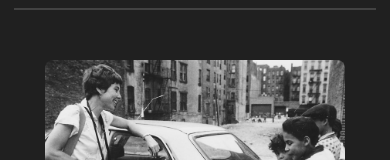
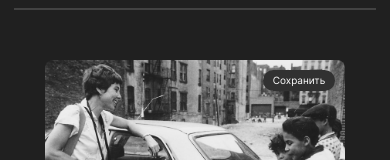
Before and after one commit to Exir74/movies-explorer-frontend, a React (Create React App) app: page /movies in a window 390 px wide. Shown: the part 295-455 px from the top of the page. Built offline with nearby package versions, Linux system fonts and the light colour scheme.

Commit message:
feat: card button done

```diff
--- a/src/components/App/App.js
+++ b/src/components/App/App.js
@@ -1,4 +1,4 @@
-import React, { useState } from 'react';
+import React, { useEffect, useState } from 'react';
 import { Route, Routes } from 'react-router-dom';
 import Header from '../Header/Header';
 import Main from '../Main/Main';
@@ -7,11 +7,16 @@ import Movies from '../Movies/Movies';
 import SavedMovies from '../SavedMovies/SavedMovies';
 
 function App() {
+  const width = window.innerWidth;
   const [isShortMovie, setIsShortMovie] = useState(true);
   const [isMyShortMovie, setIsMyShortMovie] = useState(true);
   const [isLoggedIn, setIsLoggedIn] = useState(true);
   const [currentUrl, setCurrentUrl] = useState('');
+  const [currentWidth, setCurrentWidth] = useState('');
   // const checkCurrentUrl = (currentUrl) => currentUrl === window.location.href;
+  useEffect(() => {
+    setCurrentWidth(width);
+  }, [width]);
   const isLoggedInHandler = () => {
     setIsLoggedIn(!isLoggedIn);
   };
@@ -40,6 +45,7 @@ function App() {
               isShortMovie={isShortMovie}
               isShortMovieHandler={isShortMovieHandler}
               setCurrentUrl={setCurrentUrl}
+              currentWidth={currentWidth}
             />
           )}
         />
@@ -50,6 +56,7 @@ function App() {
               isMyShortMovie={isMyShortMovie}
               isMyShortMovieHandler={isMyShortMovieHandler}
               setCurrentUrl={setCurrentUrl}
+              currentWidth={currentWidth}
             />
           )}
         />
--- a/src/components/Movies/Movies.js
+++ b/src/components/Movies/Movies.js
@@ -4,17 +4,21 @@ import MoviesCardList from '../MoviesCardList/MoviesCardList';
 
 import Preloader from '../Preloader/Preloader';
 
-function Movies({ isShortMovie, isShortMovieHandler, setCurrentUrl }) {
+function Movies({
+  isShortMovie, isShortMovieHandler, setCurrentUrl, currentWidth,
+}) {
   useEffect(() => {
     setCurrentUrl(window.location.href);
-  }, []);
+  }, [currentWidth]);
   return (
     <div className="movies">
       <SearchForm
         isShortMovie={isShortMovie}
         isShortMovieHandler={isShortMovieHandler}
       />
-      <MoviesCardList />
+      <MoviesCardList
+        currentWidth={currentWidth}
+      />
       <Preloader />
     </div>
   );
--- a/src/components/MoviesCard/MoviesCard.css
+++ b/src/components/MoviesCard/MoviesCard.css
@@ -92,6 +92,11 @@
   transition: 0.7s opacity ease;
 
 }
+
+.card__save-btn_mobile {
+  opacity: 1;
+}
+
 
 .card__save-btn_enable {
   opacity: 1;
@@ -195,6 +200,14 @@
     margin: 10px 10px 0 0;
   }
 
+  .card__delete-btn {
+    opacity: 1;
+  }
+
+  .card__save-btn {
+    opacity: 1;
+  }
+
   .card__title {
     margin: 0;
     font-size: 12px;
--- a/src/components/MoviesCardList/MoviesCardList.js
+++ b/src/components/MoviesCardList/MoviesCardList.js
@@ -3,7 +3,7 @@ import React from 'react';
 import MoviesCard from '../MoviesCard/MoviesCard';
 import { testCardsArr } from '../../utils/constants';
 
-function MoviesCardList() {
+function MoviesCardList({ currentWidth }) {
   return (
     <section className="cards">
       <div className="cards__items">
@@ -15,6 +15,7 @@ function MoviesCardList() {
             duration={card.duration}
             nameRu={card.nameRU}
             link={card.link}
+            currentWidth={currentWidth}
           />
         ))}
       </div>
--- a/src/components/SavedMovies/SavedMovies.js
+++ b/src/components/SavedMovies/SavedMovies.js
@@ -3,7 +3,9 @@ import SearchForm from '../SearchForm/SearchForm';
 import MoviesCardList from '../MoviesCardList/MoviesCardList';
 import Preloader from '../Preloader/Preloader';
 
-function SavedMovies({ isMyShortMovieHandler, isMyShortMovie, setCurrentUrl }) {
+function SavedMovies({
+  isMyShortMovieHandler, isMyShortMovie, setCurrentUrl, currentWidth,
+}) {
   useEffect(() => {
     setCurrentUrl(window.location.href);
   }, []);
@@ -14,7 +16,9 @@ function SavedMovies({ isMyShortMovieHandler, isMyShortMovie, setCurrentUrl }) {
         isShortMovie={isMyShortMovie}
         isShortMovieHandler={isMyShortMovieHandler}
       />
-      <MoviesCardList />
+      <MoviesCardList
+        currentWidth={currentWidth}
+      />
       <Preloader />
     </div>
   );
```
Also changed, not shown: src/components/MoviesCard/MoviesCard.js (+6 -31 lines).
